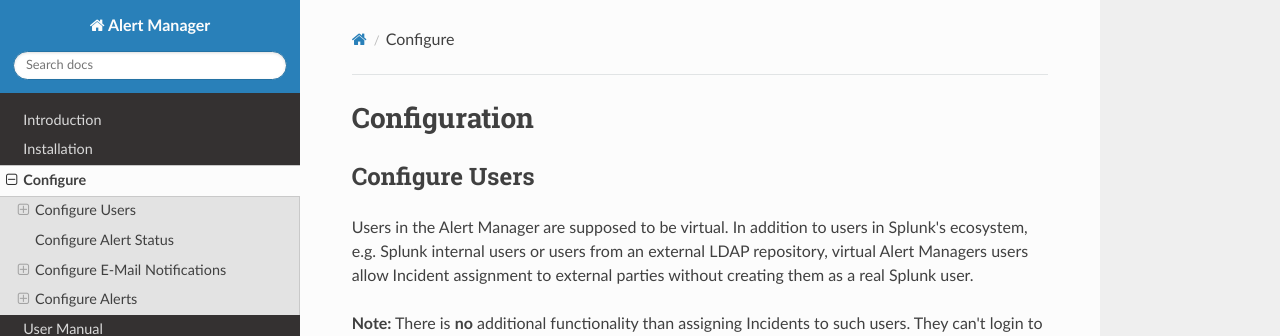
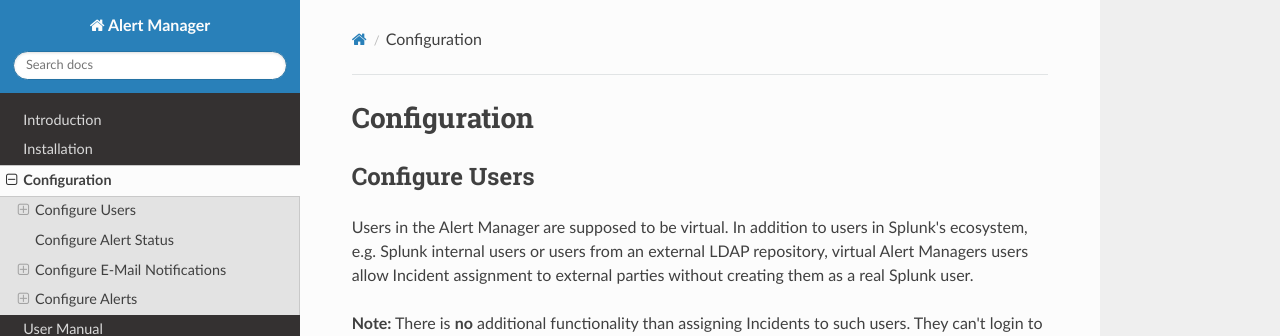
Before and after one commit to alertmanager/alert_manager_docs, an MkDocs documentation site: the page built from docs/configuration_manual.md, in a window 1280 px wide and 900 px high. Shown: the top 336 px of the window. Built offline with MkDocs 1.6.1, drawn with Linux system fonts in a browser that asks for light colours; nearby versions of some CDN libraries; old or Windows-style settings are respelled for this version of MkDocs; part of the change alters nothing that is shown.

Commit message:
Renamed Configuration Manual TItle

```diff
--- a/mkdocs.yml
+++ b/mkdocs.yml
@@ -2,7 +2,7 @@ site_name: Alert Manager
 pages:
     - Introduction: index.md
     - Installation: installation_manual.md
-    - Configure: configuration_manual.md
+    - Configuration: configuration_manual.md
     - User Manual: user_manual.md
     - Reference: reference.md
     - Release Notes: release_notes.md
```
